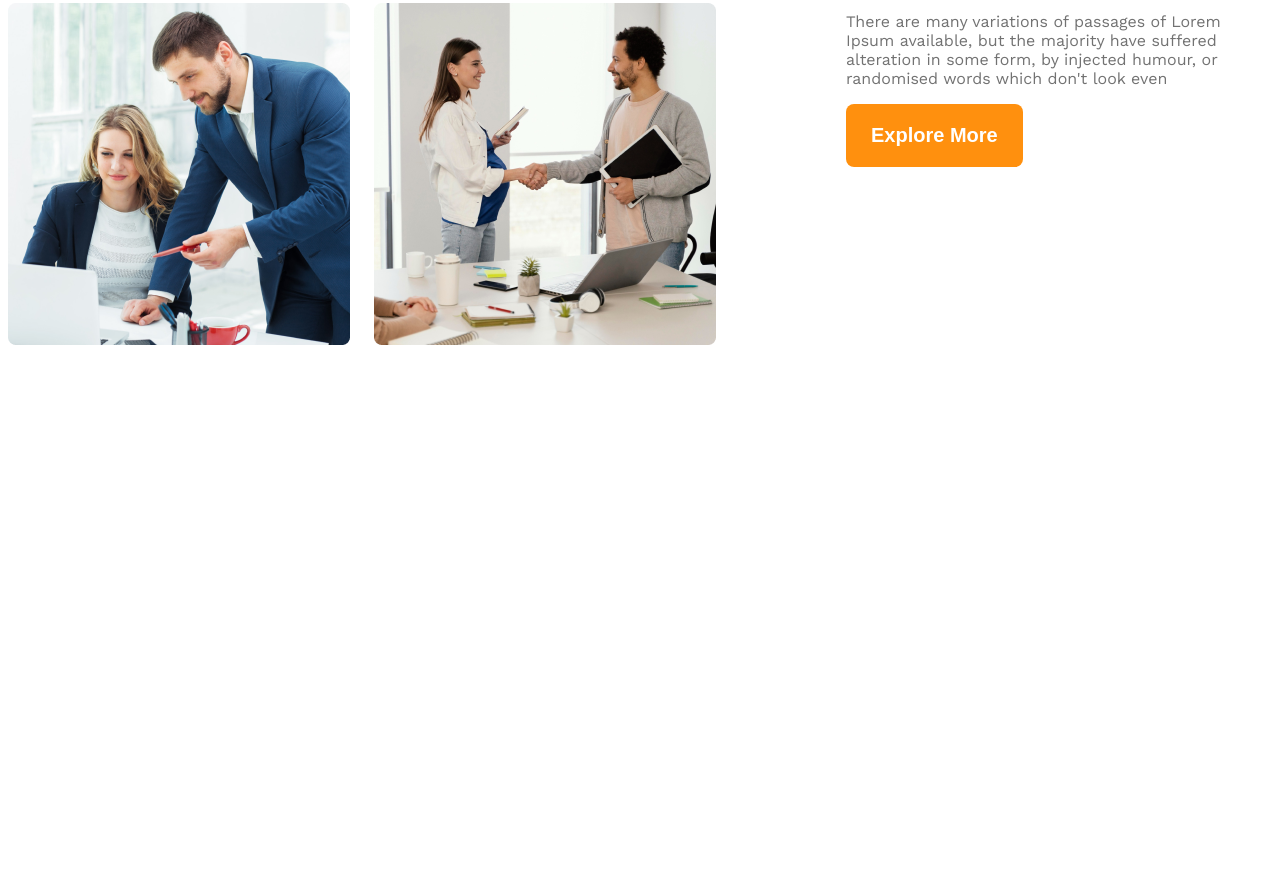
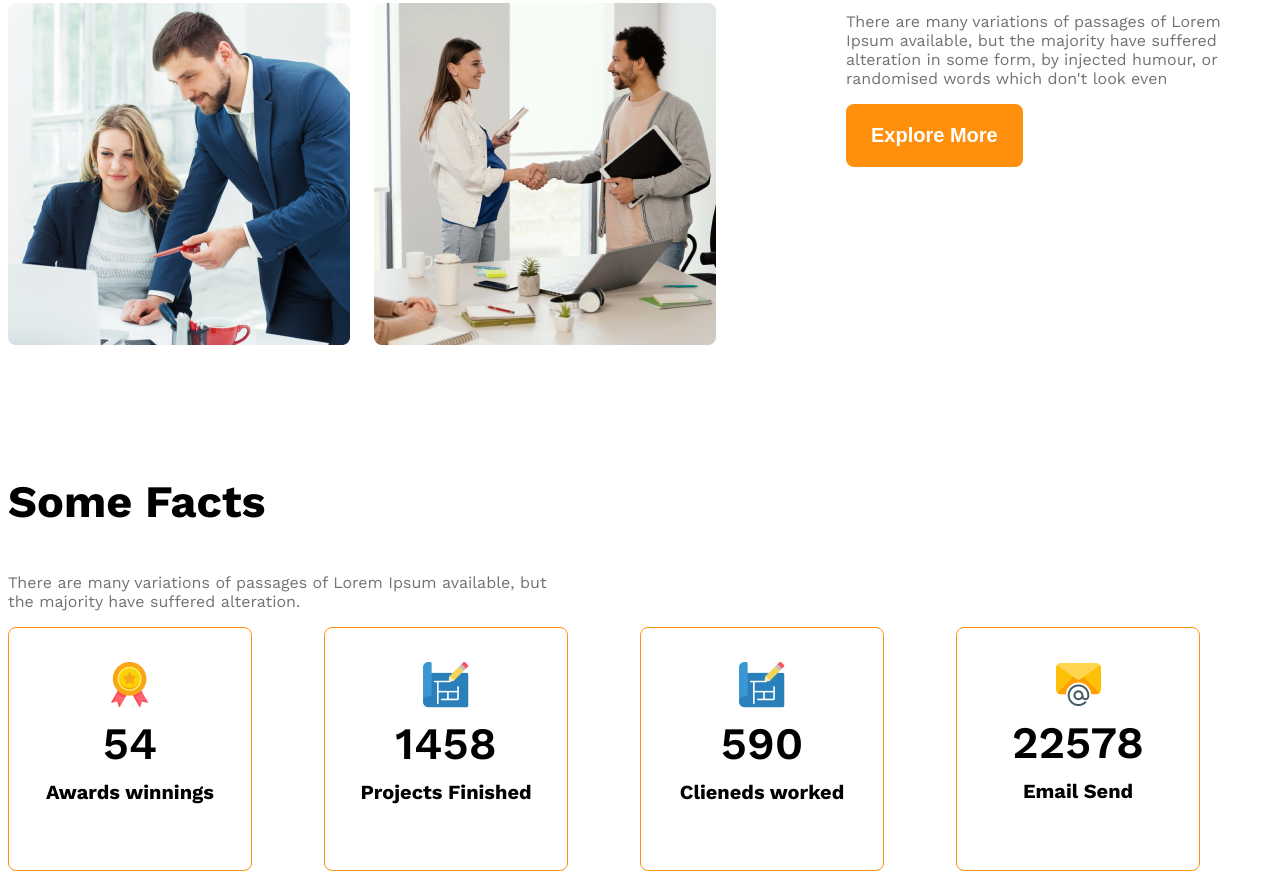
Before and after one commit to imteajuddinniloy/G3-ARCHITECTS-WEBSITE-P3, a plain HTML site: page index.htm in a window 1280 px wide. Shown: the part 1613-2492 px from the top of the page. Before the commit the page ends 1966 px from the top, so only its background shows below. Drawn offline with nearby package versions, Linux system fonts and the light colour scheme.

Commit message:
add fact section and styles

```diff
--- a/index.htm
+++ b/index.htm
@@ -1,18 +1,20 @@
 <!DOCTYPE html>
 <html lang="en">
+
 <head>
     <meta charset="UTF-8">
     <meta name="viewport" content="width=device-width, initial-scale=1.0">
     <title>G3 Architects</title>
     <link rel="stylesheet" href="styles/architects.css">
 </head>
+
 <body class="work-sans-font">
     <header>
         <nav class="navbar displat-flex">
             <h3 class="brand-name text-dark">G3 Architects</h3>
 
             <ul class="menu displat-flex">
-            <li class="manu-ancor"><a href="" class="text-gray">Home  </a></li>
+                <li class="manu-ancor"><a href="" class="text-gray">Home </a></li>
                 <li class="manu-ancor"><a href="" class="text-gray">About</a></li>
                 <li class="manu-ancor"><a href="" class="text-gray">Contact Us</a></li>
                 <li class="manu-ancor"><a href="" class="text-gray">Login</a></li>
@@ -23,7 +25,9 @@
 
             <div class="banner-content">
                 <h1 class="banner-title text-dark">Brand New Group of Architects </h1>
-            <p class="banner-text text-lightgray">There are many variations of passages of Lorem Ipsum available, but the majority have suffered alteration in some form, by injected humour, or randomised words which don't look even</p>
+                <p class="banner-text text-lightgray">There are many variations of passages of Lorem Ipsum available,
+                    but the majority have suffered alteration in some form, by injected humour, or randomised words
+                    which don't look even</p>
                 <button class="btn-primary">Explore More</button>
             </div>
 
@@ -41,9 +45,56 @@
             </div>
 
             <div class="features">
-                <h3 class="section-title"><span id="quick-list" class="text-lightgray">Quick list</span> <span>of Our</span> <span>Features</span></h3>
-                <p class="feature-description text-lightgray">There are many variations of passages of Lorem Ipsum available, but the majority have suffered alteration in some form, by injected humour, or randomised words which don't look even</p>
+                <h3 class="section-title"><span id="quick-list" class="text-lightgray">Quick list</span> <span>of
+                        Our</span> <span>Features</span></h3>
+                <p class="feature-description text-lightgray">There are many variations of passages of Lorem Ipsum
+                    available, but the majority have suffered alteration in some form, by injected humour, or randomised
+                    words which don't look even</p>
                 <button class="btn-primary">Explore More</button>
+            </div>
+        </section>
+
+        <section>
+
+        </section>
+
+        <section>
+            <h3 class="section-title">Some Facts</h3>
+            <p class="text-lightgray fact-description">There are many variations of passages of Lorem Ipsum available, but the majority have suffered
+                alteration.</p>
+
+            <div class="fact-container">
+                <div class="fact-card displat-flex">
+                    <div>
+                        <img src="images/icons/ribon.png" alt="" class="fact-icon">
+                        <h4 class="fact-nummer">54</h4>
+                        <h5 class="fact-name">Awards winnings</h5>
+                    </div>
+                </div>
+
+                <div class="fact-card displat-flex">
+                    <div>
+                        <img src="images/icons/projects.png" alt="" class="fact-icon">
+                        <h4 class="fact-nummer">1458</h4>
+                        <h5 class="fact-name">Projects Finished</h5>
+                    </div>
+                </div>
+
+                <div class="fact-card displat-flex">
+                    <div>
+                        <img src="images/icons/projects.png" alt="" class="fact-icon">
+                        <h4 class="fact-nummer">590</h4>
+                        <h5 class="fact-name">Clieneds worked</h5>
+                    </div>
+                </div>
+
+                <div class="fact-card displat-flex">
+                    <div>
+                        <img src="images/icons/email.png" alt="" class="fact-icon">
+                        <h4 class="fact-nummer">22578</h4>
+                        <h5 class="fact-name">Email Send</h5>
+                    </div>
+                </div>
             </div>
         </section>
     </main>
@@ -52,4 +103,5 @@
 
     </footer>
 </body>
+
 </html>
--- a/styles/architects.css
+++ b/styles/architects.css
@@ -117,6 +117,36 @@ max-width: 537px;
     font-weight: 500;
 }
 
+/* section fact realeted styles */
+.fact-container{
+    display: grid;
+    grid-template-columns: repeat(4, 1fr);
+}
+.fact-card{
+    border: 1px solid #FF900E;
+    border-radius: 8px;
+    width: 242px;
+    height: 242px;
+
+    justify-content: center;
+    text-align: center;
+    align-items: center;
+}
+
+.fact-nummer{
+    font-size: 2.81rem;
+    font-weight: 600;
+    margin: 5px 0 10px 0;
+}
+
+.fact-name{
+    font-size: 1.25rem;
+    margin-top: 10px;
+}
+
+.fact-description{
+    max-width: 540px;
+}
 /* responsive media query */
 @media screen and (max-width: 576px){
     .navbar, .menu, .team{
```
Lines whose indentation alone changed are shown as unchanged.
